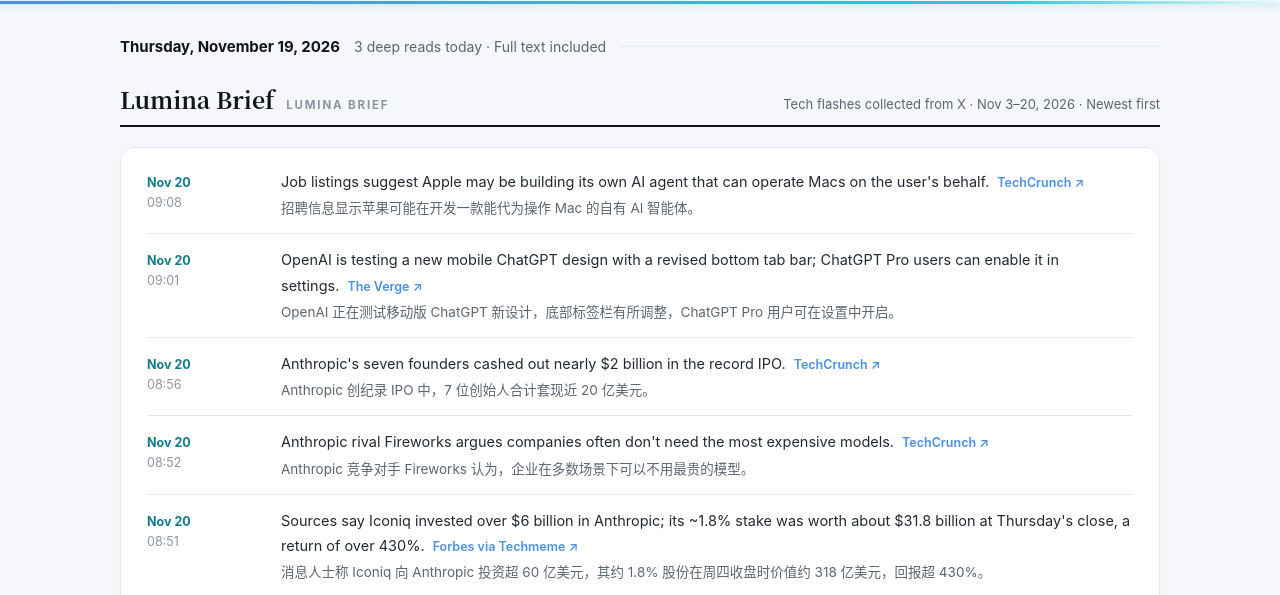
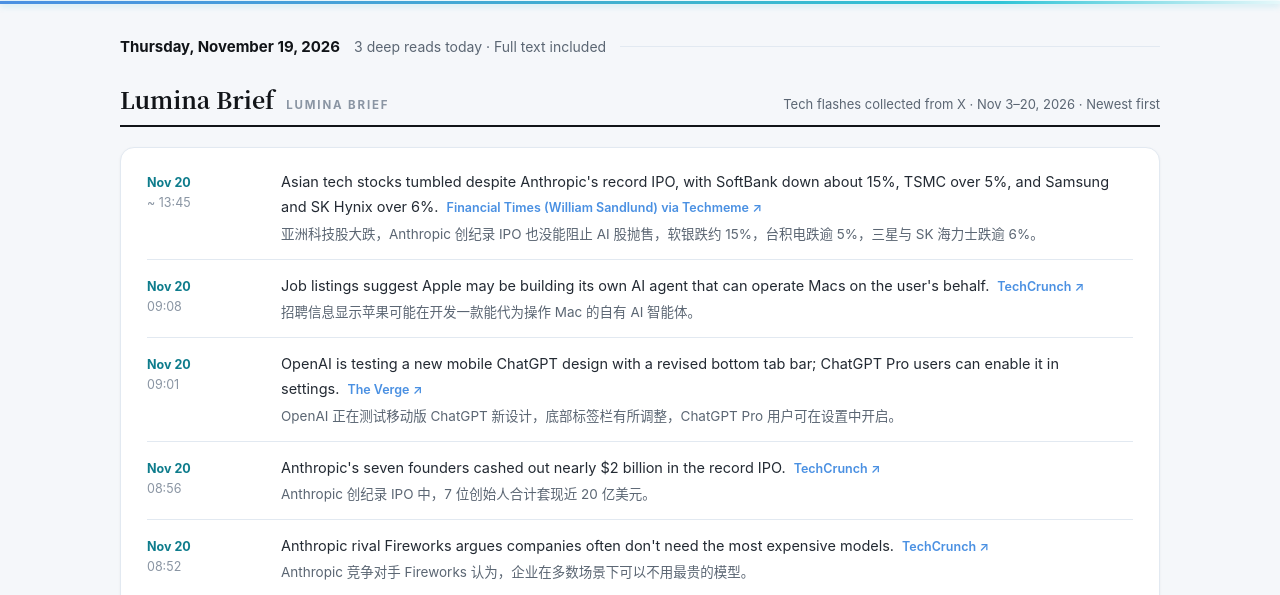
Before and after one commit to shuker1023/deep-take-tech, a plain HTML site: page index.html in a window 1280 px wide. Shown: the part 199-794 px from the top of the page. Drawn offline with Linux system fonts and the light colour scheme; no server answers.

Commit message:
Lumina update 2026-11-20 13:47

```diff
--- a/index.html
+++ b/index.html
@@ -3151,8 +3151,9 @@ var I18N = {
 "arch-more-h":{zh:"更早的文章 · 归档页",en:"Earlier reads · Archive pages"},
 "arch-more-note":{zh:"全文在归档页，点标题打开",en:"Full text on the archive pages — tap a title to open"}
 };
-/* 光影速览：X 快讯存档（最新一轮 2026-11-20 09:08，新增 9 条在最前、删除最旧 9 条；其后为此前各轮次存档，共 30 条） */
+/* 光影速览：X 快讯存档（最新一轮 2026-11-20 约 13:45，新增 1 条在最前、删除最旧 1 条；其后为此前各轮次存档，共 30 条） */
 var LUMINA = [
+{d:"11月20日",de:"Nov 20",t:"约 13:45",src:"Financial Times (William Sandlund) via Techmeme",zh:"亚洲科技股大跌，Anthropic 创纪录 IPO 也没能阻止 AI 股抛售，软银跌约 15%，台积电跌逾 5%，三星与 SK 海力士跌逾 6%。",en:"Asian tech stocks tumbled despite Anthropic's record IPO, with SoftBank down about 15%, TSMC over 5%, and Samsung and SK Hynix over 6%.",url:"https://www.ft.com/content/c7ad2e0c-efd1-40c2-a5a8-819ced8acf5b"},
 {d:"11月20日",de:"Nov 20",t:"09:08",src:"TechCrunch",zh:"招聘信息显示苹果可能在开发一款能代为操作 Mac 的自有 AI 智能体。",en:"Job listings suggest Apple may be building its own AI agent that can operate Macs on the user's behalf.",url:"https://techcrunch.com/"},
 {d:"11月20日",de:"Nov 20",t:"09:01",src:"The Verge",zh:"OpenAI 正在测试移动版 ChatGPT 新设计，底部标签栏有所调整，ChatGPT Pro 用户可在设置中开启。",en:"OpenAI is testing a new mobile ChatGPT design with a revised bottom tab bar; ChatGPT Pro users can enable it in settings.",url:"https://www.theverge.com/ai-artificial-intelligence/1038334/openai-is-testing-a-new-design-for-mobile-chatgpt"},
 {d:"11月20日",de:"Nov 20",t:"08:56",src:"TechCrunch",zh:"Anthropic 创纪录 IPO 中，7 位创始人合计套现近 20 亿美元。",en:"Anthropic's seven founders cashed out nearly $2 billion in the record IPO.",url:"https://techcrunch.com/"},
@@ -3181,8 +3182,7 @@ var LUMINA = [
 {d:"11月19日",de:"Nov 19",t:"约 23:00",src:"WIRED",zh:"泄露文件揭露硅谷精英资助反移民、亲以色列宣传机器 Visegrad24 的内幕。",en:"Leaked documents expose how Silicon Valley elites funded Visegrad24, an anti-migrant, pro-Israel influence machine.",url:"https://www.techmeme.com/river"},
 {d:"11月19日",de:"Nov 19",t:"约 22:00",src:"The Verge",zh:"谷歌与蓝色起源合作 Project Suncatcher，计划 2029 年起将搭载 TPU 的卫星数据中心送入轨道，在太空运行 AI 系统。",en:"Google and Blue Origin's Project Suncatcher aims to put TPU-powered AI data centers in orbit from 2029.",url:"https://www.theverge.com/tech/1037535/google-blue-origin-project-suncatcher-2029"},
 {d:"11月19日",de:"Nov 19",t:"约 21:20",src:"Bloomberg",zh:"Twitch 称《GTA VI》是其史上最大游戏首发，并发直播观众达 330 万，首批数月收入预计超 30 亿美元。",en:"Twitch calls GTA VI its biggest game launch ever, with 3.3M concurrent livestream viewers and over $3B in revenue expected in the first months.",url:"https://www.bloomberg.com/news/articles/2026-11-19/-grand-theft-auto-vi-debut-spurs-livestream-influencer-marathons"},
-{d:"11月19日",de:"Nov 19",t:"约 21:10",src:"华尔街日报",zh:"拼多多控股 Q3 营收同比持平约 162 亿美元，低于约 173 亿美元预期；净利润微增 0.7% 至约 44.3 亿美元、高于约 37 亿美元预期，Temu 用户规模收缩。",en:"PDD Holdings' Q3 revenue was flat at about $16.2B, below the ~$17.3B expected; net profit edged up 0.7% to ~$4.43B, beating the ~$3.7B estimate, as Temu's user base shrank.",url:"https://www.wsj.com/business/earnings/temu-owner-reports-flat-profit-revenue-as-challenges-continue-039f7d3e?st=ZWhSa9&reflink=desktopwebshare_permalink"},
-{d:"11月19日",de:"Nov 19",t:"约 20:55",src:"The Verge",zh:"Canva 新增开关，免费与付费用户均可关闭 Magic Expand 等生成式 AI 功能，回应用户对平台 AI 推送的不满。",en:"Canva adds a switch letting free and paid users turn off generative AI features like Magic Expand, answering complaints about forced AI.",url:"https://www.theverge.com/ai-artificial-intelligence/1037126/canva-ai-features-off-button"}
+{d:"11月19日",de:"Nov 19",t:"约 21:10",src:"华尔街日报",zh:"拼多多控股 Q3 营收同比持平约 162 亿美元，低于约 173 亿美元预期；净利润微增 0.7% 至约 44.3 亿美元、高于约 37 亿美元预期，Temu 用户规模收缩。",en:"PDD Holdings' Q3 revenue was flat at about $16.2B, below the ~$17.3B expected; net profit edged up 0.7% to ~$4.43B, beating the ~$3.7B estimate, as Temu's user base shrank.",url:"https://www.wsj.com/business/earnings/temu-owner-reports-flat-profit-revenue-as-challenges-continue-039f7d3e?st=ZWhSa9&reflink=desktopwebshare_permalink"}
 ];
 function esc(s){ return s.replace(/&/g,"&amp;").replace(/</g,"&lt;"); }
 var LUM_LIMIT = 6, LUM_EXPANDED = false;
```
